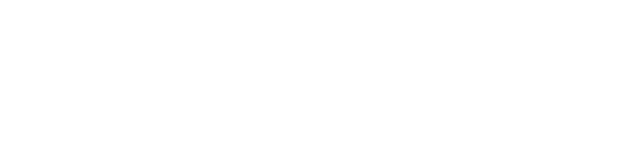
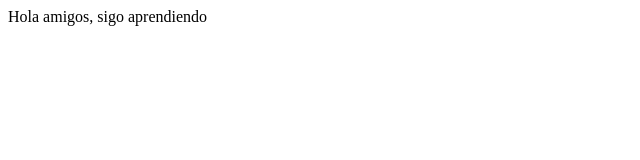
Before and after one commit to jacortesco/proyectoDemoCursoPrework, a plain HTML site: page index.html in a window 1280 px wide. Shown: the whole page, without its empty margins (0-640 px from the left). Drawn offline with Linux system fonts and the light colour scheme.

Commit message:
cambios agregamos informacion en body

```diff
--- a/index.html
+++ b/index.html
@@ -7,6 +7,6 @@
     <title>Hola Mundo probando</title>
 </head>
 <body>
-
+    Hola amigos, sigo aprendiendo
 </body>
 </html>
```
